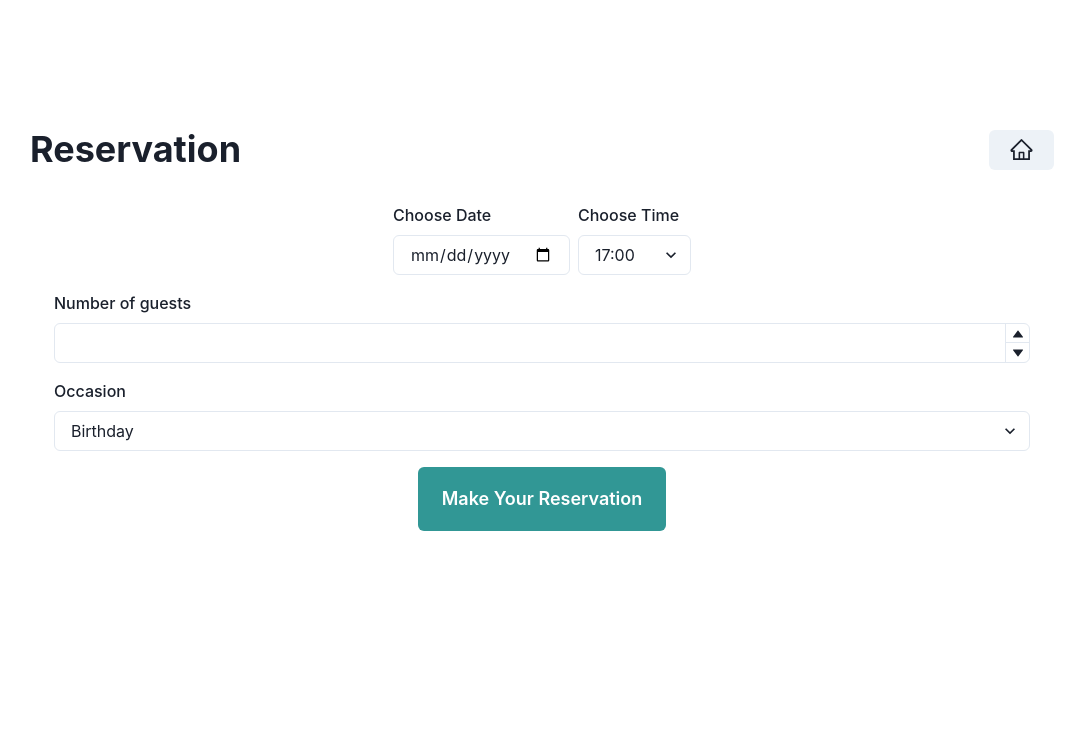
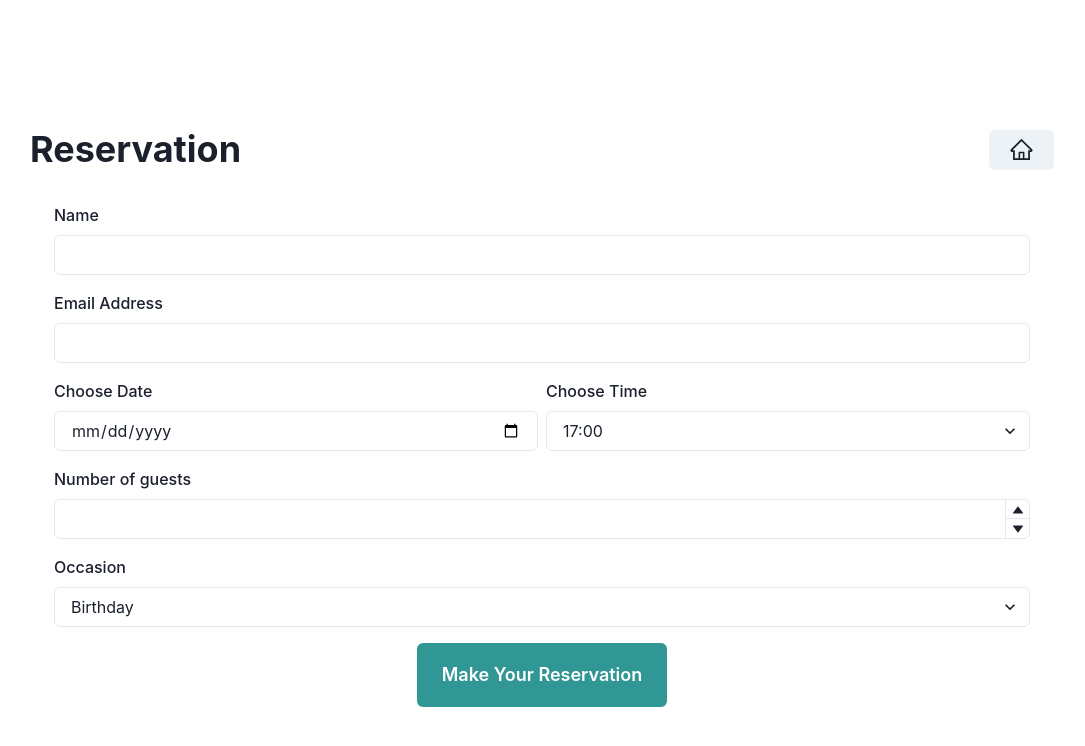
Before and after one commit to jocunda/littlelemonrestaurant, a React (Create React App) app: page /booking in a window 1280 px wide. Shown: the top 746 px of the page, without its empty margins (98-1183 px from the left). Built offline with nearby package versions, Linux system fonts and the light colour scheme.

Commit message:
add Formik start apply API

```diff
--- a/src/components/BookingPage.js
+++ b/src/components/BookingPage.js
@@ -14,42 +14,57 @@ import {
     NumberInputStepper,
     NumberIncrementStepper,
     NumberDecrementStepper,
-    HStack
+    HStack,
 
 } from "@chakra-ui/react";
 import { useFormik } from "formik";
 import * as Yup from 'yup';
 import { AiOutlineHome } from "react-icons/ai"
 import UpdateTimes from "./UpdateTimes";
-
+import useSubmit from "../hooks/useSubmit";
 
 
 function BookingPage() {
+    const { loading, response, submit } = useSubmit();
 
     const formik = useFormik({
         initialValues: {
-            firstName: '',
+            name: '',
             email: '',
-            type: '',
-            comment: '',
+            date: '',
+            time: '',
+            guests: 0,
+            occasion: ''
         },
         onSubmit: (values) => {
-
+            submit('https://raw.githubusercontent.com/Meta-Front-End-Developer-PC/capstone/master/api.js', values)
         },
         validationSchema: Yup.object().shape({
-            firstName: Yup.string()
+            name: Yup.string()
                 .min(2, 'First name must be at least 2 characters long')
                 .required("Required"),
             email: Yup.string()
                 .email("Invalid email address")
                 .required("Required"),
-            type: Yup.string(),
-            comment: Yup.string()
-                .min(25, "Must be at least 25 characters")
+            date: Yup.string(),
+            time: Yup.string(),
+            guests: Yup.string()
+                .min(1, "Must be at least 1 guest")
+                .max(10, "Maximum 10 guests")
                 .required("Required"),
+            occasion: Yup.string()
         }),
 
     });
+
+    // useEffect(() => {
+    //     if (response) {
+    //         onOpen(response.type, response.message);
+    //         if (response.type === "success") {
+    //             formik.resetForm()
+    //         }
+    //     }
+    // }, [response])
 
     return <>
 
@@ -72,12 +87,34 @@ function BookingPage() {
                     e.preventDefault()
                     formik.handleSubmit(e)
                 }}>
-                    <VStack spacing={4}>
-                        <HStack>
+                    <VStack
+                        spacing={4}
+                    >
+                        <FormControl isInvalid={formik.touched.name && formik.errors.name}>
+                            <FormLabel htmlFor="name">Name</FormLabel>
+                            <Input
+                                id="name"
+                                name="name"
+                                {...formik.getFieldProps('name')}
+                            />
+                            {formik.errors.name ? <FormErrorMessage>{formik.errors.name}</FormErrorMessage> : null}
+                        </FormControl>
+                        <FormControl isInvalid={formik.touched.email && formik.errors.email}>
+                            <FormLabel htmlFor="email">Email Address</FormLabel>
+                            <Input
+                                id="email"
+                                name="email"
+                                type="email"
+                                {...formik.getFieldProps('email')}
+                            />
+                            {formik.errors.email ? <FormErrorMessage>{formik.errors.email}</FormErrorMessage> : null}
+                        </FormControl>
+
+                        <HStack width="100%">
                             <UpdateTimes />
                         </HStack>
 
-                        <FormControl>
+                        <FormControl isInvalid={formik.touched.guests && formik.errors.guests}>
                             <FormLabel htmlFor="guests">Number of guests</FormLabel>
                             <NumberInput max={10} min={1}>
                                 <NumberInputField />
@@ -86,6 +123,7 @@ function BookingPage() {
                                     <NumberDecrementStepper />
                                 </NumberInputStepper>
                             </NumberInput>
+                            {formik.errors.guests ? <FormErrorMessage>{formik.errors.guests}</FormErrorMessage> : null}
                         </FormControl>
                         <FormControl>
                             <FormLabel htmlFor="occasion">Occasion</FormLabel>
@@ -95,13 +133,22 @@ function BookingPage() {
                             </Select>
                         </FormControl>
 
-                        <Button
-                            type="submit"
+                        {loading ? <Button
+                            isLoading
+                            loadingText='Loading'
                             colorScheme="teal"
                             size='lg'
+                            width="250px"
                             py={8}>
-                            Make Your Reservation
-                        </Button>
+                        </Button> :
+                            <Button
+                                type="submit"
+                                colorScheme="teal"
+                                size='lg'
+                                width="250px"
+                                py={8}>
+                                Make Your Reservation
+                            </Button>}
                     </VStack>
                 </form>
             </Box>
--- /dev/null
+++ b/src/hooks/useSubmit.js
@@ -0,0 +1,39 @@
+import { useState } from "react";
+
+const wait = (ms) => new Promise((resolve) => setTimeout(resolve, ms));
+
+/**
+ * This is a custom hook that can be used to submit a form and simulate an API call
+ * It uses Math.random() to simulate a random success or failure, with 50% chance of each
+ */
+const useSubmit = () => {
+    const [loading, setLoading] = useState(false);
+    const [response, setResponse] = useState(null);
+
+    const submit = async (url, data) => {
+        const random = Math.random();
+        setLoading(true);
+        try {
+            await wait(2000);
+            if (random < 0.5) {
+                throw new Error("Something went wrong");
+
+            }
+            setResponse({
+                type: 'success',
+                message: `Thanks for your submission ${data.firstName}, we will get back to you shortly!`,
+            })
+        } catch (error) {
+            setResponse({
+                type: 'error',
+                message: 'Something went wrong, please try again later!',
+            })
+        } finally {
+            setLoading(false);
+        }
+    };
+
+    return { loading, response, submit };
+}
+
+export default useSubmit;
```
